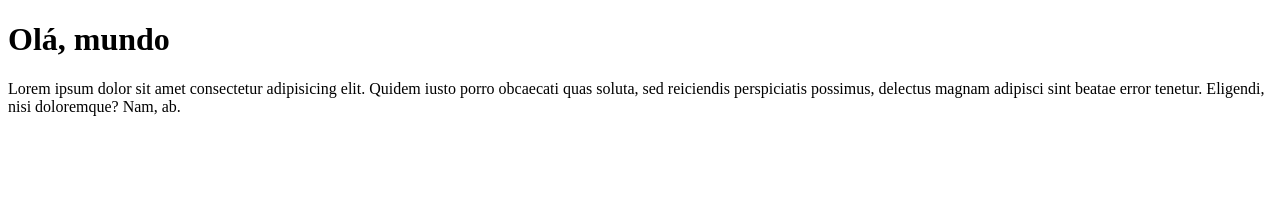
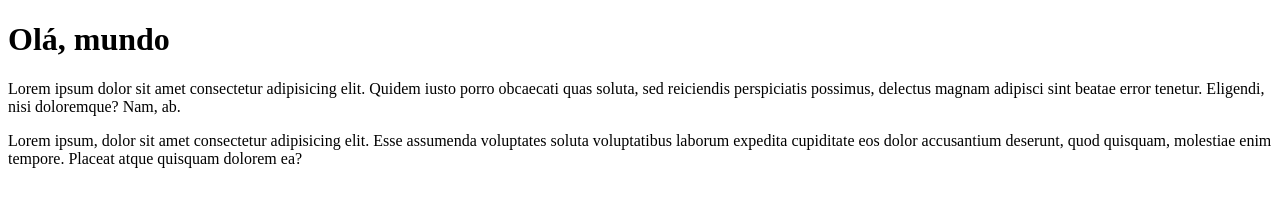
Before and after one commit to juninhotopam/ola-mundo, a plain HTML site: page site-exemplo/index.html in a window 1280 px wide. Drawn offline with Linux system fonts and the light colour scheme.

Commit message:
adicionei um parágrafo

```diff
--- a/site-exemplo/index.html
+++ b/site-exemplo/index.html
@@ -8,5 +8,6 @@
 <body>
     <h1>Olá, mundo</h1>
     <p>Lorem ipsum dolor sit amet consectetur adipisicing elit. Quidem iusto porro obcaecati quas soluta, sed reiciendis perspiciatis possimus, delectus magnam adipisci sint beatae error tenetur. Eligendi, nisi doloremque? Nam, ab.</p>
+    <p>Lorem ipsum, dolor sit amet consectetur adipisicing elit. Esse assumenda voluptates soluta voluptatibus laborum expedita cupiditate eos dolor accusantium deserunt, quod quisquam, molestiae enim tempore. Placeat atque quisquam dolorem ea?</p>
 </body>
 </html>
```
